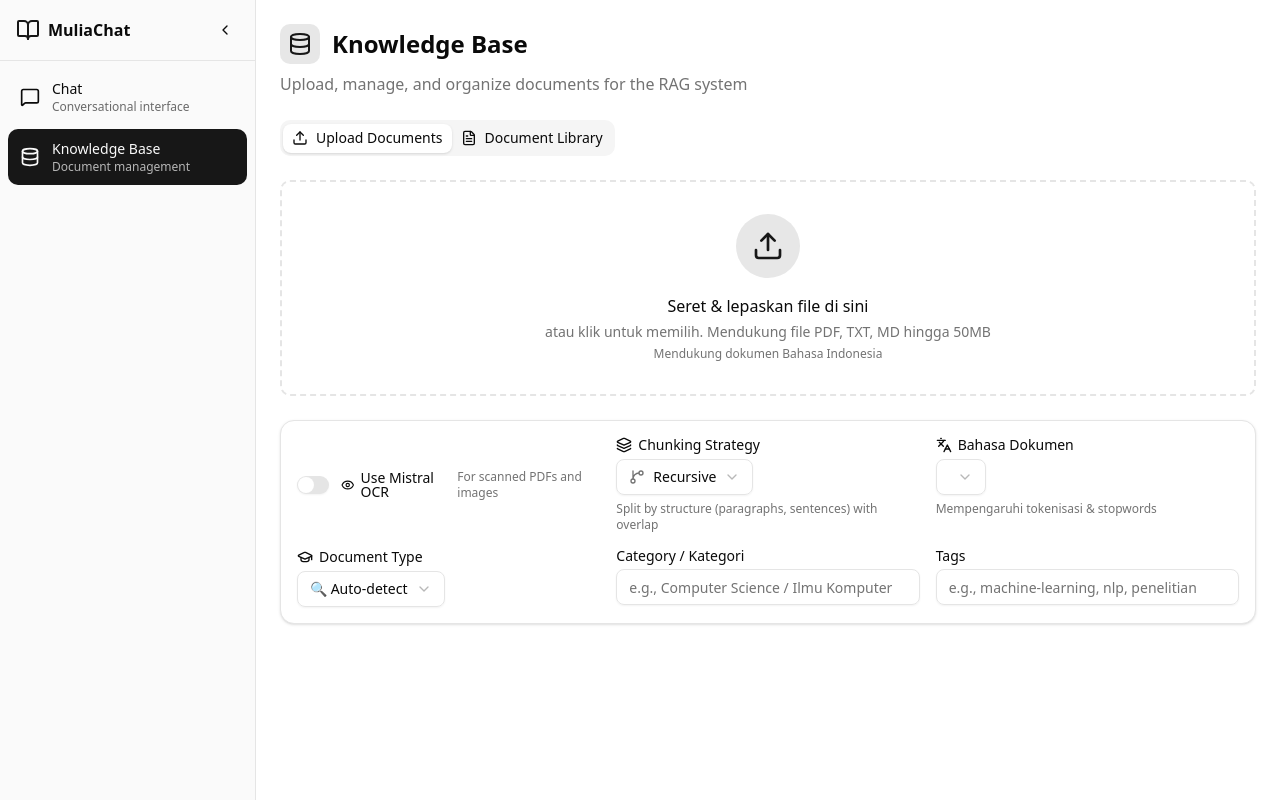
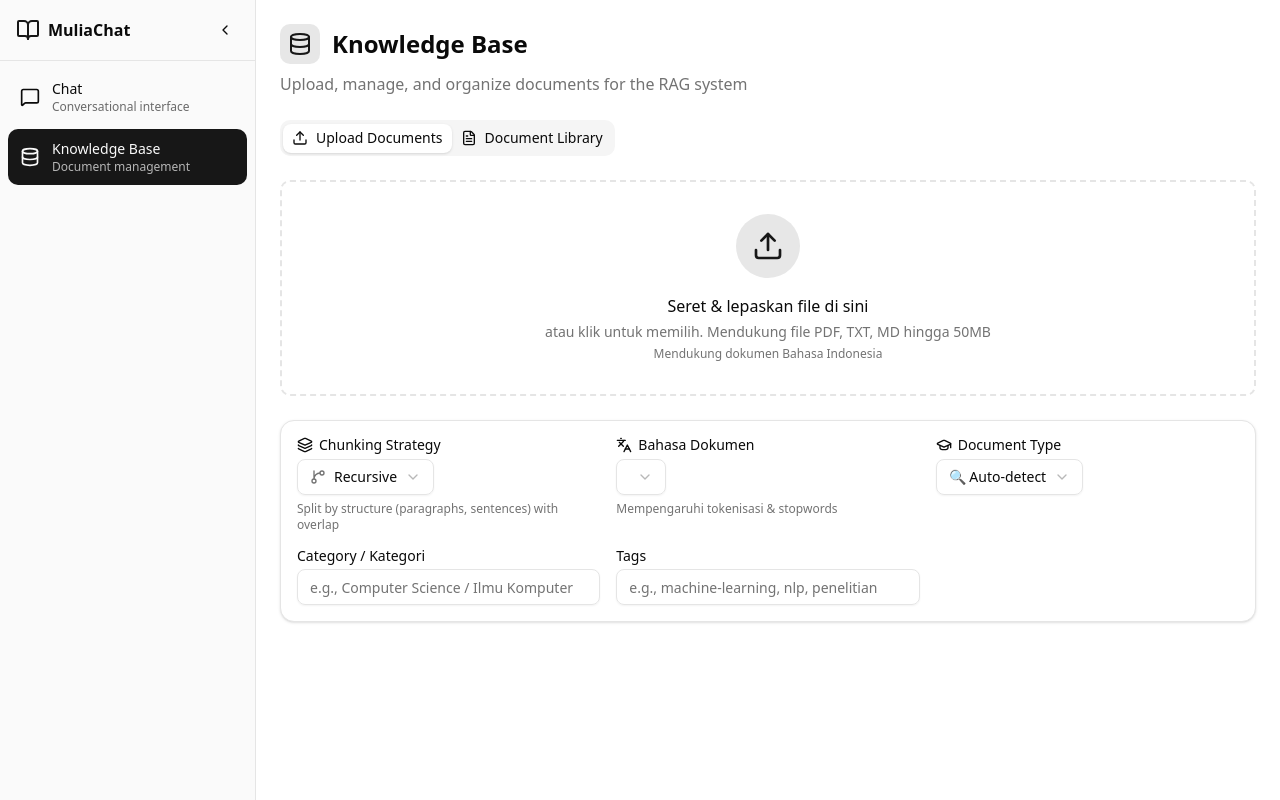
Before and after one commit to yehezkieldio/academic-research-rag-chatbot, a Next.js app: page /manage in a window 1280 px wide. Built offline with nearby package versions, Linux system fonts and the light colour scheme.

Commit message:
feat: add stuff

```diff
--- a/src/app/api/documents/upload/route.ts
+++ b/src/app/api/documents/upload/route.ts
@@ -2,10 +2,9 @@
  * @fileoverview API Route: Document Upload
  *
  * WHY This Endpoint Exists:
- * - Handles file upload for academic documents (PDF, DOCX, TXT, MD)
+ * - Handles file upload for academic documents (PDF, TXT, MD)
  * - Extracts text content and metadata (course info, keywords, document type)
  * - Initiates background processing for chunking and embedding generation
- * - Supports OCR for scanned PDFs using Mistral's vision model
  *
  * Supported Document Types (12 categories, 77+ types):
  * 1. Traditional Academic: syllabus, thesis, skripsi, RPS, modul
@@ -23,7 +22,7 @@
  *
  * Request/Response Flow:
  * 1. Validate file type and size
- * 2. Extract text content (with optional OCR for PDFs)
+ * 2. Extract text content
  * 3. Detect document type (syllabus, lecture notes, research paper, etc.)
  * 4. Extract academic metadata (course code, keywords, language)
  * 5. Create database record with pending status
@@ -34,7 +33,6 @@
  * - Frontend: DocumentUploader component handles multipart/form-data
  * - Document Processor: Background worker for chunking and embedding
  * - Vector Store: Qdrant for semantic search
- * - OCR: Mistral Pixtral for scanned document processing
  */
 
 import { db } from "@/lib/db";
@@ -60,13 +58,12 @@ const FILE_NAME_EXTENSION_REGEX = /\.[^/.]+$/;
  * - Background processing prevents timeout issues in serverless environments
  *
  * Request Body (multipart/form-data):
- * - file: File (required) - Document file to upload (PDF, DOCX, TXT, MD)
+ * - file: File (required) - Document file to upload (PDF, TXT, MD)
  * - category?: string - Document category for organization
  * - tags?: string - Comma-separated tags
  * - chunkingStrategy: ChunkingStrategy - Algorithm for text splitting (default: "recursive")
  * - documentType: string - Manual type override or "auto" for detection
  * - languageHint: "auto" | "en" | "id" - Language hint for processing (default: "auto")
- * - useMistralOcr: boolean - Enable OCR for scanned PDFs (default: false)
  *
  * Response:
  * - Success (200): {
@@ -79,8 +76,7 @@ const FILE_NAME_EXTENSION_REGEX = /\.[^/.]+$/;
  * - Error (500): { error: string } - Processing error
  *
  * Supported File Types:
- * - PDF: Text-based and scanned (with OCR)
- * - DOCX: Microsoft Word documents
+ * - PDF: Text-based PDFs
  * - TXT: Plain text files
  * - MD: Markdown files
  *
@@ -94,7 +90,6 @@ const FILE_NAME_EXTENSION_REGEX = /\.[^/.]+$/;
  * const formData = new FormData();
  * formData.append('file', file);
  * formData.append('chunkingStrategy', 'recursive');
- * formData.append('useMistralOcr', 'true');
  *
  * const response = await fetch('/api/documents/upload', {
  *   method: 'POST',
@@ -111,7 +106,6 @@ export async function POST(request: Request) {
         const chunkingStrategy = (formData.get("chunkingStrategy") as ChunkingStrategy) || "recursive";
         const documentType = (formData.get("documentType") as string) || "auto";
         const languageHint = (formData.get("languageHint") as "auto" | "en" | "id") || "auto";
-        const useMistralOcr = formData.get("useMistralOcr") === "true";
 
         if (!file) {
             return Response.json({ error: "No file provided" }, { status: 400 });
@@ -120,7 +114,7 @@ export async function POST(request: Request) {
         // Validate file type
         const allowedTypes = ["application/pdf", "text/plain", "text/markdown"];
         const fileExt = file.name.split(".").pop()?.toLowerCase();
-        if (!(allowedTypes.includes(file.type) || ["pdf", "txt", "md", "docx"].includes(fileExt || ""))) {
+        if (!(allowedTypes.includes(file.type) || ["pdf", "txt", "md"].includes(fileExt || ""))) {
             return Response.json({ error: "Unsupported file type" }, { status: 400 });
         }
 
@@ -160,7 +154,6 @@ export async function POST(request: Request) {
                 wordCount: extractionResult.metadata?.wordCount,
             },
             chunkingStrategy,
-            useMistralOcr,
             processingStatus: "pending",
         };
 
--- a/src/components/manage/document-uploader.tsx
+++ b/src/components/manage/document-uploader.tsx
@@ -3,7 +3,6 @@
 import {
     AlertCircle,
     CheckCircle,
-    Eye,
     FileText,
     GitBranch,
     GraduationCap,
@@ -23,7 +22,6 @@ import { Input } from "@/components/ui/input";
 import { Label } from "@/components/ui/label";
 import { Progress } from "@/components/ui/progress";
 import { Select, SelectContent, SelectItem, SelectTrigger, SelectValue } from "@/components/ui/select";
-import { Switch } from "@/components/ui/switch";
 import { cn } from "@/lib/utils";
 
 type ChunkingStrategy = "recursive" | "semantic" | "sentence_window" | "hierarchical";
@@ -44,7 +42,6 @@ interface DocumentUploaderProps {
 
 export function DocumentUploader({ onUploadComplete }: DocumentUploaderProps) {
     const [files, setFiles] = useState<UploadFile[]>([]);
-    const [useMistralOcr, setUseMistralOcr] = useState(false);
     const [chunkingStrategy, setChunkingStrategy] = useState<ChunkingStrategy>("recursive");
     const [category, setCategory] = useState("");
     const [tags, setTags] = useState("");
@@ -100,7 +97,6 @@ export function DocumentUploader({ onUploadComplete }: DocumentUploaderProps) {
         try {
             const formData = new FormData();
             formData.append("file", fileItem.file);
-            formData.append("useMistralOcr", String(useMistralOcr));
             formData.append("chunkingStrategy", chunkingStrategy);
             formData.append("documentType", documentType);
             formData.append("languageHint", languageHint);
@@ -204,17 +200,6 @@ export function DocumentUploader({ onUploadComplete }: DocumentUploaderProps) {
             {/* Options */}
             <Card className="p-4">
                 <div className="grid gap-4 md:grid-cols-2 lg:grid-cols-3">
-                    <div className="flex items-center gap-3">
-                        <Switch checked={useMistralOcr} id="mistral-ocr" onCheckedChange={setUseMistralOcr} />
-                        <Label className="cursor-pointer" htmlFor="mistral-ocr">
-                            <span className="flex items-center gap-1.5">
-                                <Eye className="h-4 w-4" />
-                                Use Mistral OCR
-                            </span>
-                            <span className="block text-muted-foreground text-xs">For scanned PDFs and images</span>
-                        </Label>
-                    </div>
-
                     <div className="space-y-1.5">
                         <Label className="flex items-center gap-1.5">
                             <Layers className="h-4 w-4" />
```
